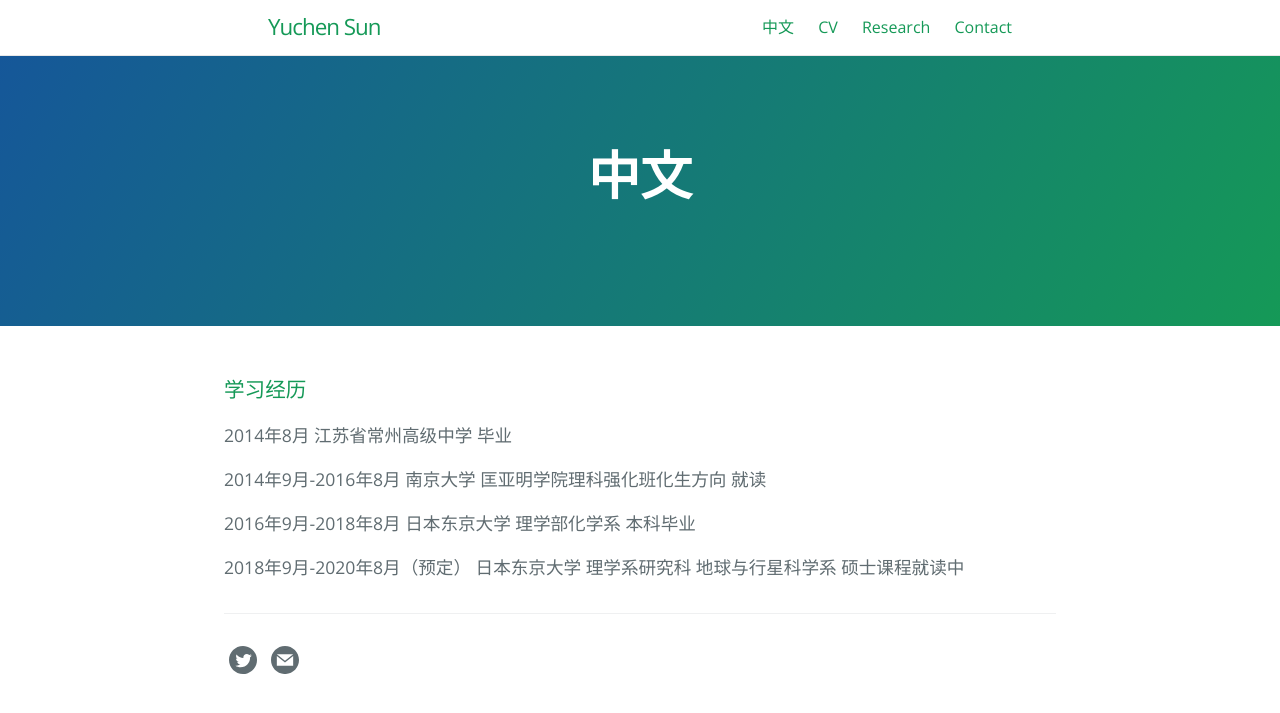
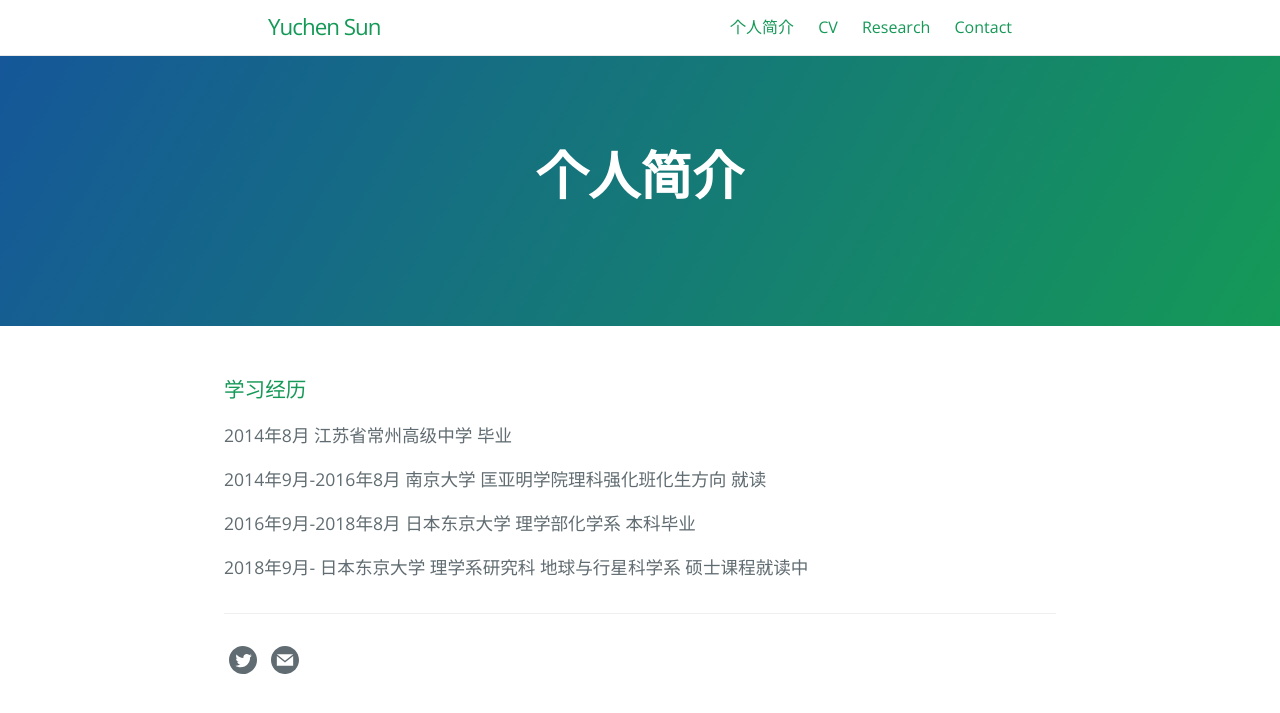
Before and after one commit to sonyuushin/sonyuushin.github.io, a Jekyll site: the page built from zhongwen.md, in a window 1280 px wide. Shown: the top 713 px of the page. Built offline with Jekyll 4.4.1, drawn with Linux system fonts in a browser that asks for light colours.

Commit message:
Update zhongwen.md

```diff
--- a/zhongwen.md
+++ b/zhongwen.md
@@ -1,6 +1,6 @@
 ---
 layout: page
-title: 中文
+title: 个人简介
 tagline:
 permalink: /zhongwen.html
 ref: zhongwen
@@ -15,4 +15,4 @@ order: 3
 
 2016年9月-2018年8月      日本东京大学 理学部化学系 本科毕业
 
-2018年9月-2020年8月（预定）   日本东京大学 理学系研究科 地球与行星科学系 硕士课程就读中
+2018年9月-   日本东京大学 理学系研究科 地球与行星科学系 硕士课程就读中
```
